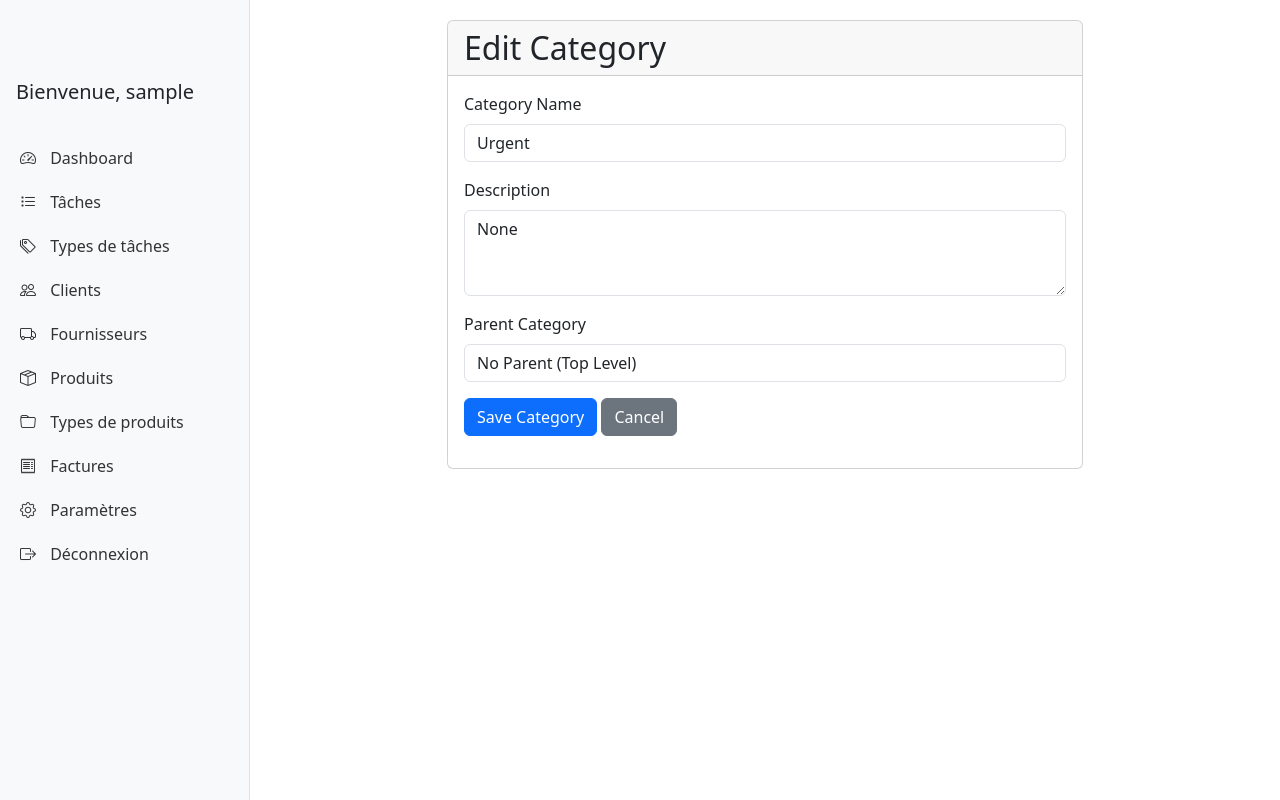
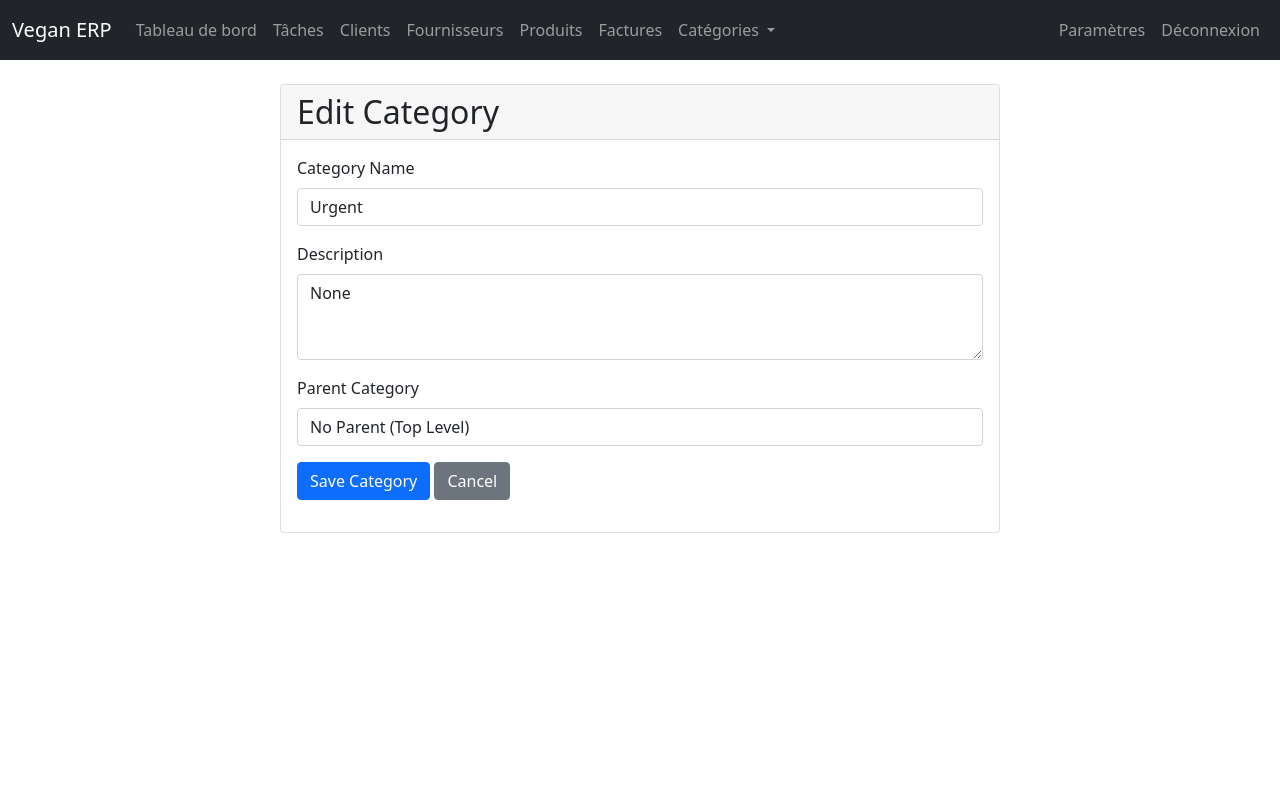
Before and after one commit to lolo262652/veagan, a Flask app: page /category/edit/1 in a window 1280 px wide. Run offline with Flask 3, Linux system fonts and the light colour scheme; the visitor is signed in with stand-in values (Sample User, id 1); data comes from the database, SQL or seed files in the repository; some libraries are stand-ins or nearby versions.

Commit message:
Francisation de l'application et passage à l'euro

```diff
--- a/app.py
+++ b/app.py
@@ -16,6 +16,7 @@ from flask_wtf import FlaskForm
 from wtforms import StringField, PasswordField, SubmitField, TextAreaField, SelectField, DateField, FloatField
 from wtforms.validators import DataRequired, Email, EqualTo
 from sqlalchemy.exc import IntegrityError
+from translations import translations
 
 load_dotenv()
 
@@ -29,6 +30,8 @@ app.config['SECRET_KEY'] = os.getenv('SECRET_KEY')
 app.config['SQLALCHEMY_DATABASE_URI'] = f"mysql://{os.getenv('MYSQL_USER')}:{os.getenv('MYSQL_PASSWORD')}@{os.getenv('MYSQL_HOST')}:{os.getenv('MYSQL_PORT')}/{os.getenv('MYSQL_DATABASE')}"
 app.config['SQLALCHEMY_TRACK_MODIFICATIONS'] = False
 app.config['UPLOAD_FOLDER'] = UPLOAD_FOLDER
+app.config['BABEL_DEFAULT_LOCALE'] = 'fr'
+app.config['CURRENCY_SYMBOL'] = '€'
 
 # Ensure upload directory exists
 if not os.path.exists(UPLOAD_FOLDER):
@@ -273,7 +276,14 @@ def load_user(user_id):
 def nl2br(value):
     return value.replace('\n', '<br>')
 
+def _(text):
+    return translations.get(text, text)
+
+def format_currency(amount):
+    return f"{amount:.2f} €"
+
 app.jinja_env.filters['nl2br'] = nl2br
+app.jinja_env.globals.update(_=_, format_currency=format_currency)
 
 @app.route('/')
 def index():
--- a/templates/base.html
+++ b/templates/base.html
@@ -3,9 +3,9 @@
 <head>
     <meta charset="UTF-8">
     <meta name="viewport" content="width=device-width, initial-scale=1.0">
-    <title>{% block title %}{% endblock %} - Vegan App</title>
-    <link href="https://cdn.jsdelivr.net/npm/bootstrap@5.3.2/dist/css/bootstrap.min.css" rel="stylesheet">
-    <link href="https://cdn.jsdelivr.net/npm/bootstrap-icons@1.11.2/font/bootstrap-icons.css" rel="stylesheet">
+    <title>{{ _('Vegan ERP') }}</title>
+    <link href="https://cdn.jsdelivr.net/npm/bootstrap@5.1.3/dist/css/bootstrap.min.css" rel="stylesheet">
+    <link rel="stylesheet" href="https://cdn.jsdelivr.net/npm/bootstrap-icons@1.7.2/font/bootstrap-icons.css">
     <style>
         .sidebar {
             position: fixed;
@@ -54,86 +54,68 @@
 </head>
 <body>
     {% if current_user.is_authenticated %}
-    <nav class="sidebar">
-        <div class="sidebar-sticky">
-            <div class="px-3 py-4">
-                <h5>Bienvenue, {{ current_user.username }}</h5>
-            </div>
-            <ul class="nav flex-column">
+    <nav class="navbar navbar-expand-lg navbar-dark bg-dark">
+        <div class="container-fluid">
+            <a class="navbar-brand" href="{{ url_for('index') }}">{{ _('Vegan ERP') }}</a>
+            <button class="navbar-toggler" type="button" data-bs-toggle="collapse" data-bs-target="#navbarNav">
+                <span class="navbar-toggler-icon"></span>
+            </button>
+            <div class="collapse navbar-collapse" id="navbarNav">
+                <ul class="navbar-nav me-auto">
                     <li class="nav-item">
-                    <a class="nav-link {% if request.endpoint == 'dashboard' %}active{% endif %}" href="{{ url_for('dashboard') }}">
-                        <i class="bi bi-speedometer2"></i> Dashboard
-                    </a>
+                        <a class="nav-link" href="{{ url_for('dashboard') }}">{{ _('Dashboard') }}</a>
                     </li>
                     <li class="nav-item">
-                    <a class="nav-link {% if request.endpoint == 'tasks' %}active{% endif %}" href="{{ url_for('tasks') }}">
-                        <i class="bi bi-list-task"></i> Tâches
-                    </a>
+                        <a class="nav-link" href="{{ url_for('tasks') }}">{{ _('Tasks') }}</a>
                     </li>
                     <li class="nav-item">
-                    <a class="nav-link {% if request.endpoint == 'task_categories' %}active{% endif %}" href="{{ url_for('task_categories') }}">
-                        <i class="bi bi-tags"></i> Types de tâches
-                    </a>
+                        <a class="nav-link" href="{{ url_for('clients') }}">{{ _('Clients') }}</a>
                     </li>
                     <li class="nav-item">
-                    <a class="nav-link {% if request.endpoint == 'clients' %}active{% endif %}" href="{{ url_for('clients') }}">
-                        <i class="bi bi-people"></i> Clients
-                    </a>
+                        <a class="nav-link" href="{{ url_for('suppliers') }}">{{ _('Suppliers') }}</a>
                     </li>
                     <li class="nav-item">
-                    <a class="nav-link {% if request.endpoint == 'suppliers' %}active{% endif %}" href="{{ url_for('suppliers') }}">
-                        <i class="bi bi-truck"></i> Fournisseurs
-                    </a>
+                        <a class="nav-link" href="{{ url_for('products') }}">{{ _('Products') }}</a>
                     </li>
                     <li class="nav-item">
-                    <a class="nav-link {% if request.endpoint == 'products' %}active{% endif %}" href="{{ url_for('products') }}">
-                        <i class="bi bi-box-seam"></i> Produits
+                        <a class="nav-link" href="{{ url_for('invoices') }}">{{ _('Invoices') }}</a>
+                    </li>
+                    <li class="nav-item dropdown">
+                        <a class="nav-link dropdown-toggle" href="#" id="navbarDropdown" role="button" data-bs-toggle="dropdown">
+                            {{ _('Categories') }}
                         </a>
+                        <ul class="dropdown-menu">
+                            <li><a class="dropdown-item" href="{{ url_for('task_categories') }}">{{ _('Task Categories') }}</a></li>
+                            <li><a class="dropdown-item" href="{{ url_for('product_categories') }}">{{ _('Product Categories') }}</a></li>
+                        </ul>
+                    </li>
+                </ul>
+                <ul class="navbar-nav">
+                    <li class="nav-item">
+                        <a class="nav-link" href="{{ url_for('settings') }}">{{ _('Settings') }}</a>
                     </li>
                     <li class="nav-item">
-                    <a class="nav-link {% if request.endpoint == 'product_categories' %}active{% endif %}" href="{{ url_for('product_categories') }}">
-                        <i class="bi bi-folder"></i> Types de produits
-                    </a>
-                </li>
-                <li class="nav-item">
-                    <a class="nav-link {% if request.endpoint == 'invoices' %}active{% endif %}" href="{{ url_for('invoices') }}">
-                        <i class="bi bi-receipt"></i> Factures
-                    </a>
-                </li>
-                <li class="nav-item">
-                    <a class="nav-link {% if request.endpoint == 'settings' %}active{% endif %}" href="{{ url_for('settings') }}">
-                        <i class="bi bi-gear"></i> Paramètres
-                    </a>
-                </li>
-                <li class="nav-item">
-                    <a class="nav-link" href="{{ url_for('logout') }}">
-                        <i class="bi bi-box-arrow-right"></i> Déconnexion
-                    </a>
+                        <a class="nav-link" href="{{ url_for('logout') }}">{{ _('Logout') }}</a>
                     </li>
                 </ul>
+            </div>
         </div>
     </nav>
     {% endif %}
 
-    <main class="{% if current_user.is_authenticated %}main-content{% endif %}">
+    <div class="container mt-4">
         {% with messages = get_flashed_messages(with_categories=true) %}
             {% if messages %}
                 {% for category, message in messages %}
-                    <div class="alert alert-{{ category }} alert-dismissible fade show">
-                        {{ message }}
-                        <button type="button" class="btn-close" data-bs-dismiss="alert"></button>
-                    </div>
+                    <div class="alert alert-{{ category }}">{{ _(message) }}</div>
                 {% endfor %}
             {% endif %}
         {% endwith %}
 
         {% block content %}{% endblock %}
-    </main>
+    </div>
 
-    <!-- Bootstrap Bundle avec Popper -->
-    <script src="https://cdn.jsdelivr.net/npm/bootstrap@5.3.2/dist/js/bootstrap.bundle.min.js"></script>
-
-    <!-- Scripts personnalisés -->
+    <script src="https://cdn.jsdelivr.net/npm/bootstrap@5.1.3/dist/js/bootstrap.bundle.min.js"></script>
     {% block scripts %}{% endblock %}
 </body>
 </html>
--- /dev/null
+++ b/translations.py
@@ -0,0 +1,80 @@
+translations = {
+    'Dashboard': 'Tableau de bord',
+    'Tasks': 'Tâches',
+    'Clients': 'Clients',
+    'Suppliers': 'Fournisseurs',
+    'Products': 'Produits',
+    'Invoices': 'Factures',
+    'Settings': 'Paramètres',
+    'Logout': 'Déconnexion',
+    'Login': 'Connexion',
+    'Register': 'Inscription',
+    'Email': 'Email',
+    'Password': 'Mot de passe',
+    'Remember me': 'Se souvenir de moi',
+    'Submit': 'Valider',
+    'Add': 'Ajouter',
+    'Edit': 'Modifier',
+    'Delete': 'Supprimer',
+    'Cancel': 'Annuler',
+    'Save': 'Enregistrer',
+    'Name': 'Nom',
+    'Description': 'Description',
+    'Price': 'Prix',
+    'Quantity': 'Quantité',
+    'Total': 'Total',
+    'Status': 'Statut',
+    'Date': 'Date',
+    'Due Date': 'Date d\'échéance',
+    'Created': 'Créé le',
+    'Updated': 'Mis à jour le',
+    'Actions': 'Actions',
+    'Category': 'Catégorie',
+    'Categories': 'Catégories',
+    'Priority': 'Priorité',
+    'High': 'Haute',
+    'Medium': 'Moyenne',
+    'Low': 'Basse',
+    'Assigned to': 'Assigné à',
+    'Created by': 'Créé par',
+    'Task Categories': 'Catégories de tâches',
+    'Product Categories': 'Catégories de produits',
+    'Add Category': 'Ajouter une catégorie',
+    'Edit Category': 'Modifier la catégorie',
+    'Add Task': 'Ajouter une tâche',
+    'Edit Task': 'Modifier la tâche',
+    'Add Client': 'Ajouter un client',
+    'Edit Client': 'Modifier le client',
+    'Add Supplier': 'Ajouter un fournisseur',
+    'Edit Supplier': 'Modifier le fournisseur',
+    'Add Product': 'Ajouter un produit',
+    'Edit Product': 'Modifier le produit',
+    'Add Invoice': 'Ajouter une facture',
+    'Edit Invoice': 'Modifier la facture',
+    'View Invoice': 'Voir la facture',
+    'Download PDF': 'Télécharger le PDF',
+    'Send by Email': 'Envoyer par email',
+    'Invoice Number': 'Numéro de facture',
+    'Invoice Date': 'Date de facturation',
+    'Payment Status': 'Statut de paiement',
+    'Paid': 'Payée',
+    'Unpaid': 'Non payée',
+    'Pending': 'En attente',
+    'Cancelled': 'Annulée',
+    'Payment Method': 'Méthode de paiement',
+    'Bank Transfer': 'Virement bancaire',
+    'Cash': 'Espèces',
+    'Check': 'Chèque',
+    'Credit Card': 'Carte bancaire',
+    'Notes': 'Notes',
+    'Address': 'Adresse',
+    'Phone': 'Téléphone',
+    'Website': 'Site web',
+    'VAT Number': 'Numéro de TVA',
+    'Company': 'Société',
+    'First Name': 'Prénom',
+    'Last Name': 'Nom',
+    'Mobile': 'Mobile',
+    'Active': 'Actif',
+    'Inactive': 'Inactif'
+}
```
Lines whose indentation alone changed are shown as unchanged.
